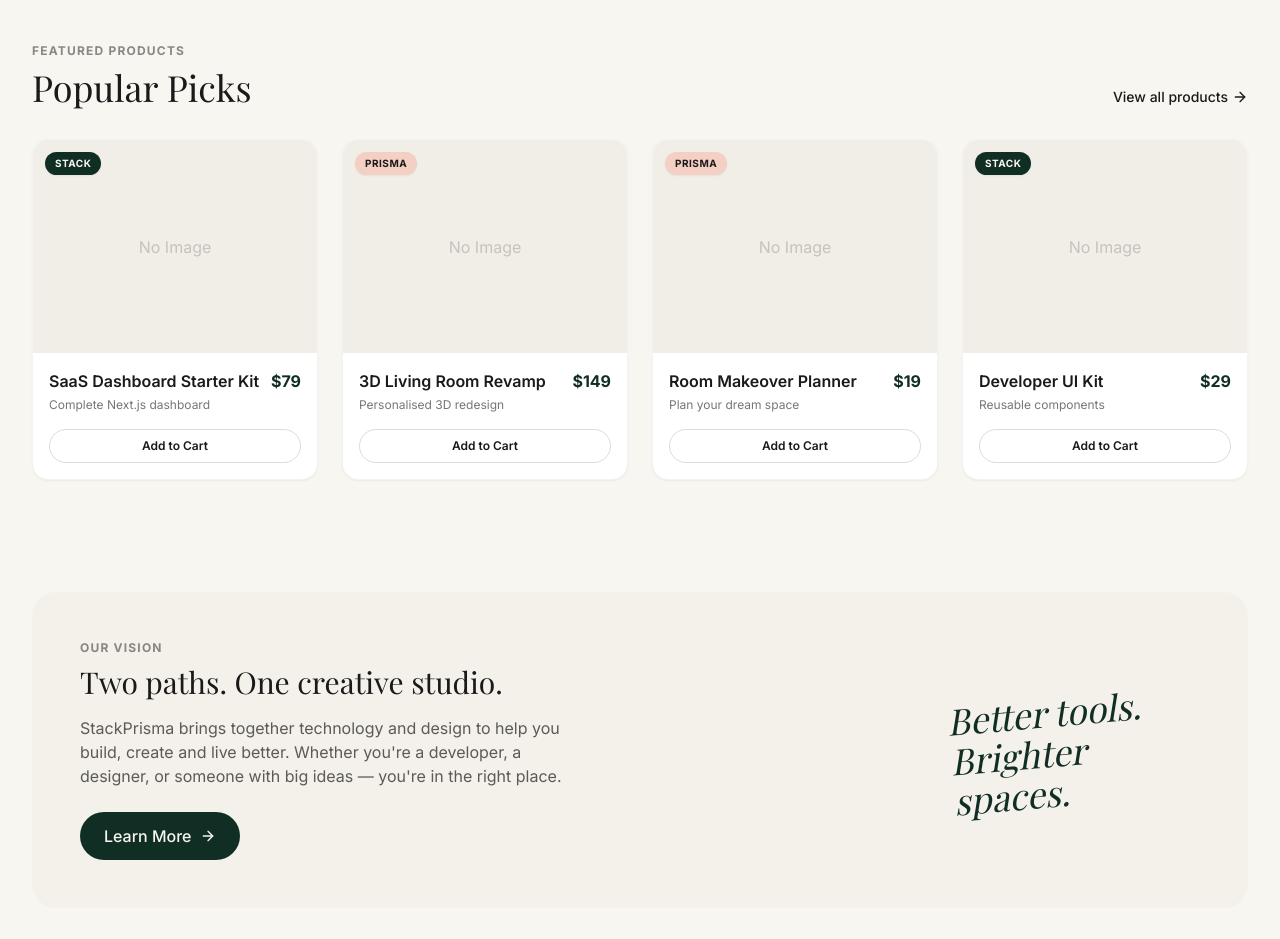
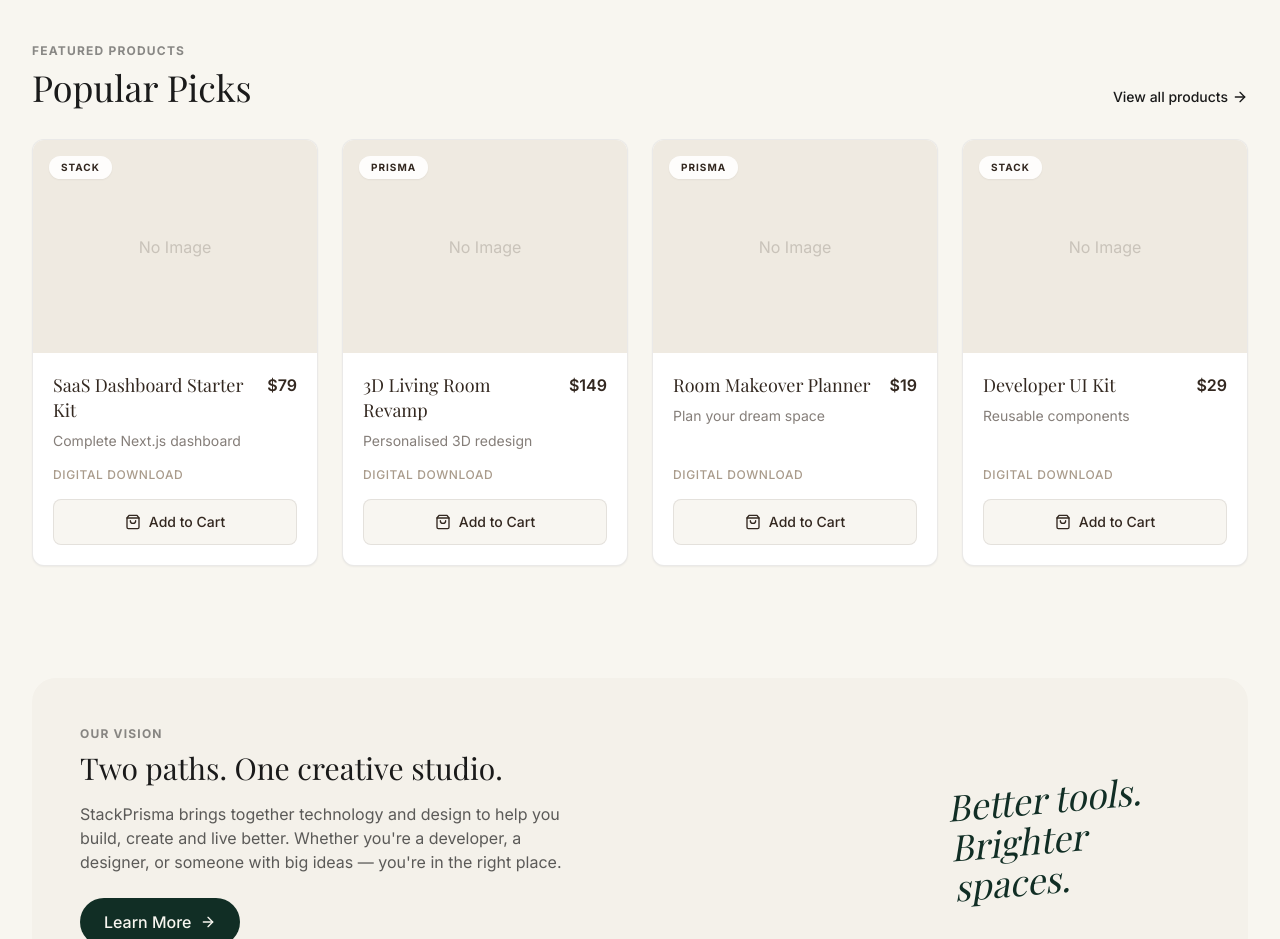
Before and after one commit to GraceM-Portfolio/businessprisma, a Next.js app: page / in a window 1280 px wide. Shown: the part 1740-2679 px from the top of the page. Built offline with nearby package versions, Linux system fonts and the light colour scheme; a web font is replaced by a local one.

Commit message:
Update ProductCard.tsx

```diff
--- a/src/components/ProductCard.tsx
+++ b/src/components/ProductCard.tsx
@@ -2,55 +2,65 @@
 import Image from "next/image";
 import Link from "next/link";
 import { useCart } from "./CartProvider";
+import { ShoppingBag } from "lucide-react";
 
 export default function ProductCard({ product }: { product: any }) {
   const { addToCart } = useCart();
-  const isStack = product.tags?.includes('Stack') || product.format?.includes('Next.js') || product.format?.includes('React') || product.title.includes('Kit');
+
+  // Format label from the array (e.g., "PDF, Canva template")
+  const formatLabel = product.format?.join(" • ") || "Digital Download";
 
   return (
-    <div className="group flex flex-col h-full bg-white rounded-2xl border border-brand-charcoal/5 shadow-sm hover:shadow-lg transition-all duration-300 overflow-hidden">
-      {/* Image Container */}
-      <div className="aspect-[4/3] relative overflow-hidden bg-brand-light w-full">
+    <div className="group flex flex-col h-full bg-white rounded-xl border border-prisma-espresso/10 shadow-sm hover:shadow-xl hover:border-prisma-espresso/20 transition-all duration-300 overflow-hidden">
+
+      {/* Image Container with standard 4:3 ratio */}
+      <div className="aspect-[4/3] relative overflow-hidden bg-prisma-cream w-full">
+        <Link href={`/product/${product.slug || product.id}`}>
           {product.image_url ? (
             <Image
               src={product.image_url}
               alt={product.title}
               fill
-            className="object-cover group-hover:scale-105 transition-transform duration-500"
-            sizes="(max-width: 768px) 85vw, 280px"
+              className="object-cover group-hover:scale-105 transition-transform duration-700"
+              sizes="(max-width: 768px) 100vw, (max-width: 1200px) 50vw, 25vw"
             />
           ) : (
-          <div className="absolute inset-0 flex items-center justify-center text-brand-charcoal/20">No Image</div>
+            <div className="absolute inset-0 flex items-center justify-center text-prisma-espresso/20">No Image</div>
           )}
+        </Link>
 
-        {/* Tag Pill */}
+        {/* Category Tag */}
         {product.tags && product.tags[0] && (
-          <div className={`absolute top-3 left-3 px-2.5 py-1 rounded-full text-[10px] font-bold tracking-wider uppercase shadow-sm ${
-            isStack ? 'bg-brand-green text-brand-cream' : 'bg-brand-peach text-brand-charcoal'
-          }`}>
+          <div className="absolute top-4 left-4 px-3 py-1 bg-white/90 backdrop-blur-sm text-[10px] font-bold tracking-widest uppercase text-prisma-espresso rounded-full shadow-sm">
             {product.tags[0]}
           </div>
         )}
       </div>
 
       {/* Content Container */}
-      <div className="p-4 flex flex-col flex-grow">
-        <div className="flex justify-between items-start mb-1 gap-2">
+      <div className="p-5 flex flex-col flex-grow">
+        <div className="flex justify-between items-start mb-2 gap-4">
           <Link href={`/product/${product.slug || product.id}`} className="flex-1">
-            <h3 className="font-semibold text-base text-brand-charcoal group-hover:text-brand-green transition-colors line-clamp-1">
+            <h3 className="font-serif text-lg leading-snug text-prisma-espresso group-hover:text-prisma-bronze transition-colors line-clamp-2">
               {product.title}
             </h3>
           </Link>
-          <span className="font-bold text-brand-green whitespace-nowrap">${product.price}</span>
+          <span className="font-semibold text-prisma-espresso">${product.price}</span>
         </div>
 
-        <p className="text-xs text-brand-charcoal/60 line-clamp-2 mb-4 flex-grow">{product.description}</p>
+        <p className="text-sm text-prisma-espresso/60 line-clamp-2 mb-4 flex-grow">
+          {product.description}
+        </p>
+
+        <div className="text-xs text-prisma-taupe font-medium mb-4 uppercase tracking-wider">
+          {formatLabel}
+        </div>
 
         <button
           onClick={() => addToCart(product)}
-          className="w-full py-2 rounded-full border border-brand-charcoal/15 text-xs font-semibold text-brand-charcoal hover:bg-brand-green hover:text-brand-cream hover:border-brand-green transition-all"
+          className="w-full flex items-center justify-center gap-2 py-3 rounded-lg bg-prisma-ivory border border-prisma-espresso/10 text-sm font-medium text-prisma-espresso hover:bg-prisma-espresso hover:text-white hover:border-prisma-espresso transition-all"
         >
-          Add to Cart
+          <ShoppingBag className="w-4 h-4" /> Add to Cart
         </button>
       </div>
     </div>
```
Lines whose indentation alone changed are shown as unchanged.
